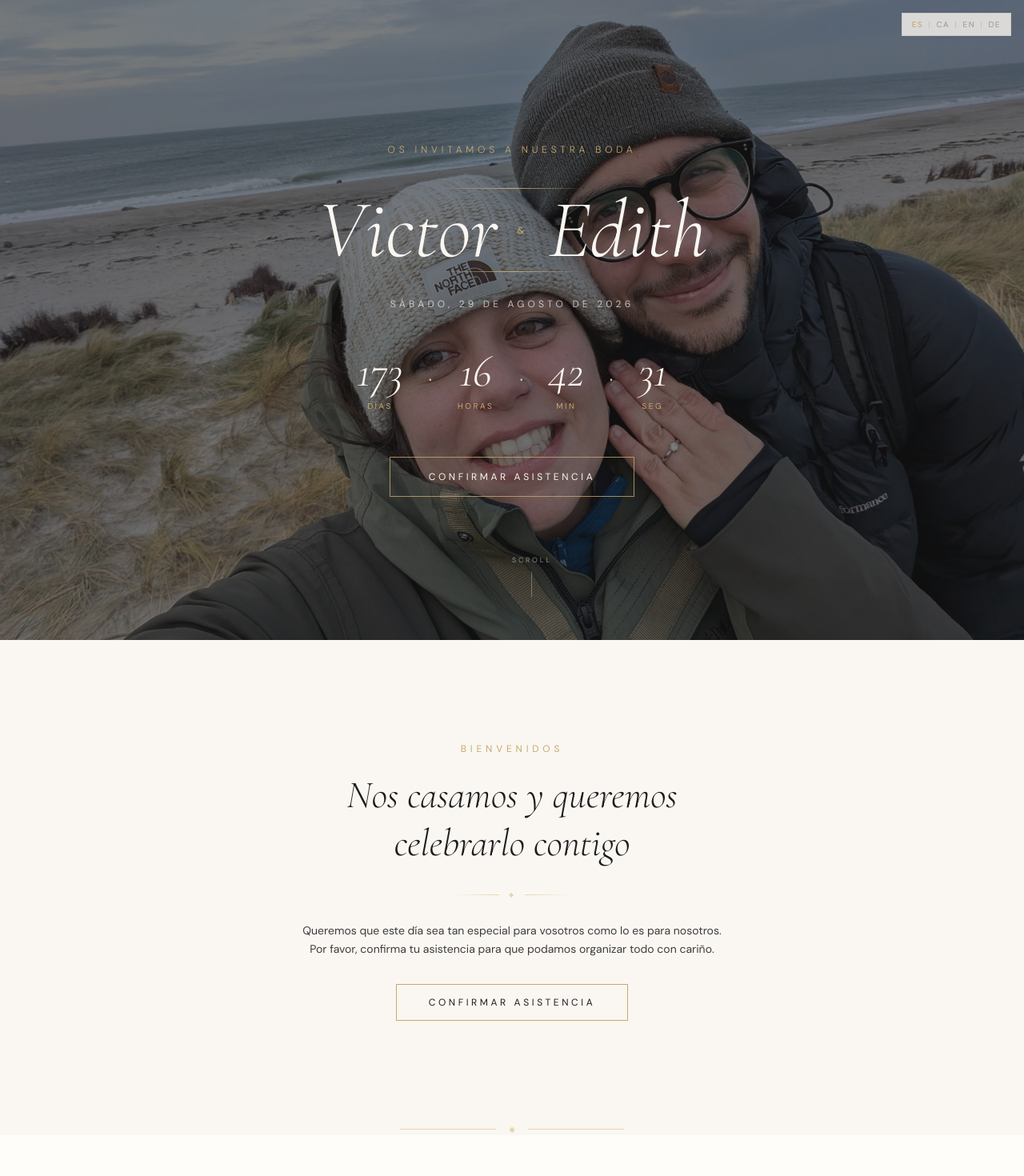
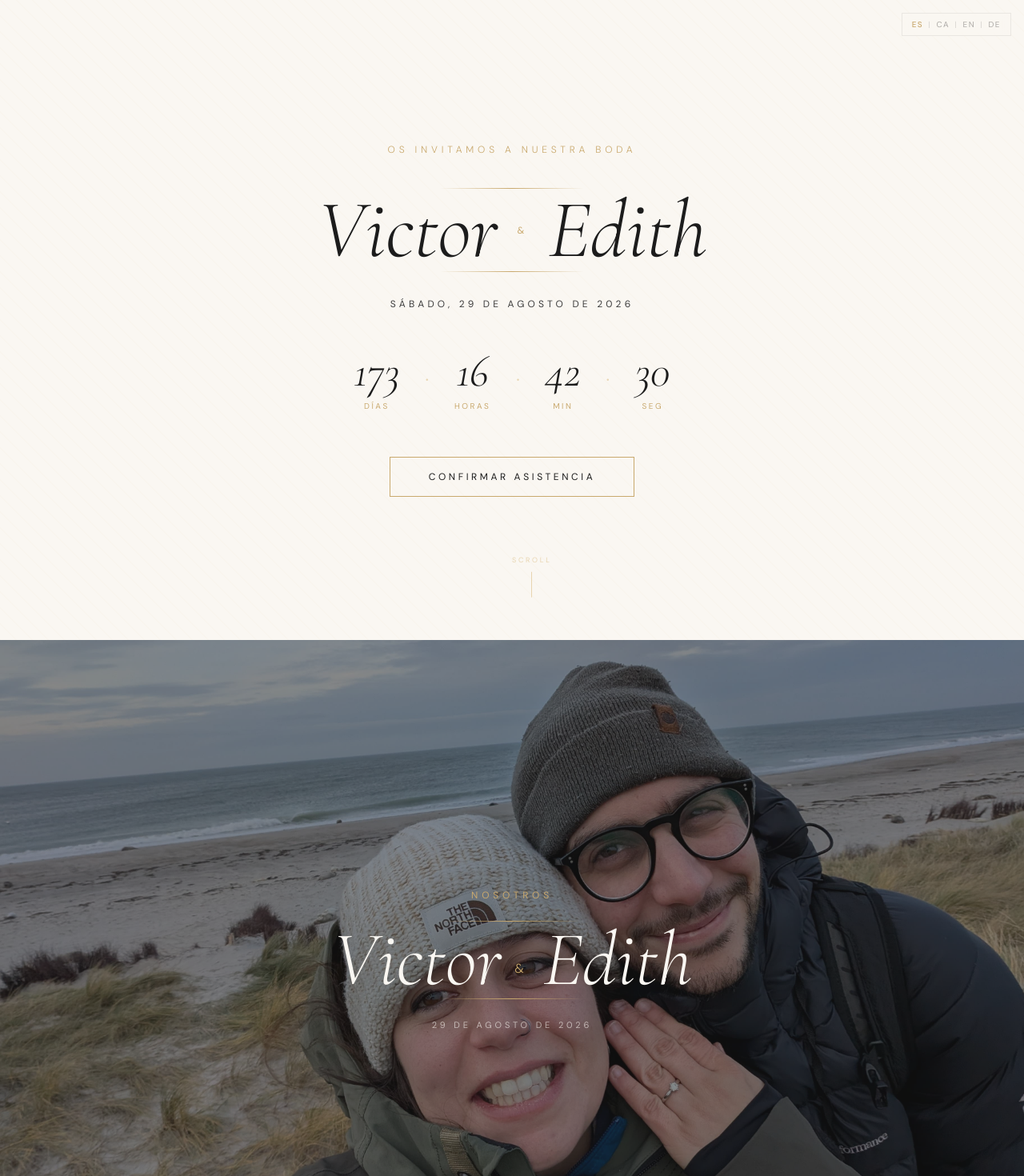
Before and after one commit to javi-RamirezM/Victor-Edith-Wedding-Site, a Next.js app: page / in a window 1280 px wide. Shown: the top 1470 px of the page at 80% size. Built offline with nearby package versions, Linux system fonts and the light colour scheme.

Commit message:
feat: move couple photo to second block (after hero)
Co-authored-by: javi-RamirezM <184213855+javi-RamirezM@users.noreply.github.com>
Agent-Logs-Url: https://github.com/javi-RamirezM/Victor-Edith-Wedding-Site/sessions/847868cd-e10f-4d87-ab60-ae42512b07f4

```diff
--- a/app/page.tsx
+++ b/app/page.tsx
@@ -1,6 +1,7 @@
 'use client'
 
 import HeroSection from '@/components/HeroSection'
+import CouplePhotoSection from '@/components/CouplePhotoSection'
 import VenueMap from '@/components/VenueMap'
 import { config } from '@/lib/config'
 import Link from 'next/link'
@@ -21,6 +22,9 @@ export default function HomePage() {
     <main>
       {/* Hero fullscreen */}
       <HeroSection />
+
+      {/* Couple photo — second block */}
+      <CouplePhotoSection />
 
       {/* Welcome section */}
       <section className="py-24 md:py-32 bg-cream" aria-labelledby="welcome-heading">
--- /dev/null
+++ b/components/CouplePhotoSection.tsx
@@ -0,0 +1,65 @@
+'use client'
+
+import Image from 'next/image'
+import { config } from '@/lib/config'
+import { useLanguage } from '@/contexts/LanguageContext'
+
+export default function CouplePhotoSection() {
+  const { t, locale } = useLanguage()
+
+  const dateLocale =
+    locale === 'de' ? 'de-DE' : locale === 'en' ? 'en-GB' : locale === 'ca' ? 'ca-ES' : 'es-ES'
+
+  const formattedDate = new Date(config.fecha_boda).toLocaleDateString(dateLocale, {
+    day: 'numeric',
+    month: 'long',
+    year: 'numeric',
+  })
+
+  return (
+    <section
+      className="relative min-h-screen overflow-hidden"
+      aria-label={t('couple.aria')}
+    >
+      {/* Full-bleed photo */}
+      <Image
+        src={config.hero_image_url}
+        alt={`${config.novios.nombre1} & ${config.novios.nombre2}`}
+        fill
+        className="object-cover object-center"
+        priority
+        sizes="100vw"
+      />
+
+      {/* Dark overlay */}
+      <div className="absolute inset-0 bg-dark/50" aria-hidden="true" />
+
+      {/* Overlay text */}
+      <div className="relative z-10 flex flex-col items-center justify-center min-h-screen px-6 text-center">
+        <p className="font-sans text-gold uppercase tracking-[0.4em] text-xs mb-6">
+          {t('couple.label')}
+        </p>
+
+        <div className="gold-line mb-8" aria-hidden="true" />
+
+        <p
+          className="font-display italic text-cream font-light leading-none"
+          style={{ fontSize: 'clamp(2.5rem, 8vw, 6rem)' }}
+        >
+          {config.novios.nombre1}
+          <span className="font-sans not-italic text-gold mx-4 align-middle tracking-[0.5em]"
+            style={{ fontSize: 'clamp(0.7rem, 2vw, 1rem)' }}>
+            &amp;
+          </span>
+          {config.novios.nombre2}
+        </p>
+
+        <div className="gold-line mt-8" aria-hidden="true" />
+
+        <p className="font-sans text-cream/60 uppercase tracking-[0.35em] text-[11px] mt-6">
+          {formattedDate}
+        </p>
+      </div>
+    </section>
+  )
+}
--- a/components/HeroSection.tsx
+++ b/components/HeroSection.tsx
@@ -1,7 +1,6 @@
 'use client'
 
 import { useEffect, useState } from 'react'
-import Image from 'next/image'
 import Link from 'next/link'
 import { config, getWeddingDate } from '@/lib/config'
 import { useLanguage } from '@/contexts/LanguageContext'
@@ -61,22 +60,19 @@ export default function HeroSection() {
 
   return (
     <section
-      className="relative min-h-screen flex flex-col items-center justify-center px-6 overflow-hidden"
+      className="relative min-h-screen bg-cream flex flex-col items-center justify-center px-6 overflow-hidden"
       aria-label={t('hero.aria')}
     >
-      {/* Full-bleed couple photo */}
-      <div className="absolute inset-0">
-        <Image
-          src={config.hero_image_url}
-          alt={`${config.novios.nombre1} & ${config.novios.nombre2}`}
-          fill
-          className="object-cover object-center"
-          priority
-          sizes="100vw"
-        />
-        {/* Dark overlay for text readability */}
-        <div className="absolute inset-0 bg-dark/55" aria-hidden="true" />
-      </div>
+      {/* Very subtle background pattern */}
+      <div
+        className="absolute inset-0 opacity-[0.03] pointer-events-none"
+        style={{
+          backgroundImage:
+            'repeating-linear-gradient(45deg, #C9A96E 0, #C9A96E 1px, transparent 0, transparent 50%)',
+          backgroundSize: '20px 20px',
+        }}
+        aria-hidden="true"
+      />
 
       {/* Content */}
       <div className="relative z-10 w-full max-w-3xl mx-auto text-center">
@@ -99,7 +95,7 @@ export default function HeroSection() {
         {/* Names */}
         <div className="flex items-center justify-center gap-4 md:gap-6 flex-wrap">
           <h1
-            className="font-display italic text-cream font-light leading-none animate-fade-in-up opacity-0"
+            className="font-display italic text-dark font-light leading-none animate-fade-in-up opacity-0"
             style={{
               fontSize: 'clamp(2.5rem, 8vw, 7rem)',
               animationDelay: '0.45s',
@@ -116,7 +112,7 @@ export default function HeroSection() {
             &amp;
           </p>
           <h1
-            className="font-display italic text-cream font-light leading-none animate-fade-in-up opacity-0"
+            className="font-display italic text-dark font-light leading-none animate-fade-in-up opacity-0"
             style={{
               fontSize: 'clamp(2.5rem, 8vw, 7rem)',
               animationDelay: '0.75s',
@@ -136,7 +132,7 @@ export default function HeroSection() {
 
         {/* Date */}
         <p
-          className="font-sans text-cream/70 uppercase tracking-[0.35em] text-xs mt-8 mb-12 animate-fade-in opacity-0"
+          className="font-sans text-dark-soft uppercase tracking-[0.35em] text-xs mt-8 mb-12 animate-fade-in opacity-0"
           style={{ animationDelay: '1s', animationFillMode: 'forwards' }}
         >
           {formattedDate}
@@ -152,7 +148,7 @@ export default function HeroSection() {
             {units.map(({ value, label }, i) => (
               <div key={label} className="flex items-center">
                 <div className="text-center px-5 md:px-8">
-                  <span className="block font-display italic text-cream font-light leading-none"
+                  <span className="block font-display italic text-dark font-light leading-none"
                     style={{ fontSize: 'clamp(2.2rem, 6vw, 3.5rem)' }}>
                     {String(value).padStart(2, '0')}
                   </span>
@@ -177,7 +173,7 @@ export default function HeroSection() {
         >
           <Link
             href="/confirmar"
-            className="inline-block border border-gold/80 text-cream font-sans text-xs uppercase tracking-[0.3em] px-12 py-4 transition-all duration-300 hover:bg-gold hover:border-gold hover:text-white focus-visible:outline-gold"
+            className="inline-block border border-gold text-dark font-sans text-xs uppercase tracking-[0.3em] px-12 py-4 transition-all duration-300 hover:bg-gold hover:text-white focus-visible:outline-gold"
             aria-label={t('welcome.confirmAriaLabel')}
           >
             {t('hero.confirmCta')}
@@ -187,8 +183,8 @@ export default function HeroSection() {
 
       {/* Scroll cue */}
       <div className="absolute bottom-10 left-1/2 -translate-x-1/2 flex flex-col items-center gap-2 animate-bounce" aria-hidden="true">
-        <span className="font-sans text-cream/50 uppercase tracking-[0.3em] text-[9px]">{t('hero.scroll')}</span>
-        <div className="w-px h-8 bg-cream/30" />
+        <span className="font-sans text-gold-light uppercase tracking-[0.3em] text-[9px]">{t('hero.scroll')}</span>
+        <div className="w-px h-8 bg-gold-light" />
       </div>
     </section>
   )
```
